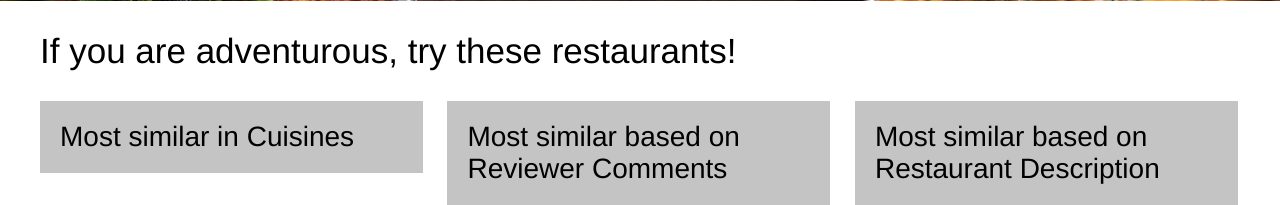
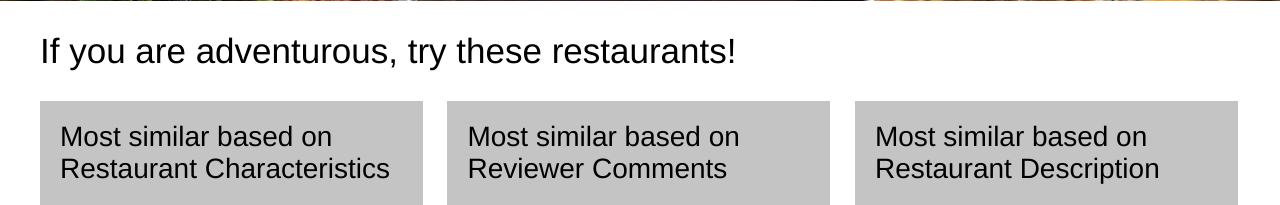
Before and after one commit to yueweng/restaurant-recommender, a Flask app: template src/templates/recommendations.html in a window 1280 px wide; the page is wider, and only the part inside the window is pictured. Shown: the part 949-1154 px from the top of that part. Run offline with Flask 2, Linux system fonts and the light colour scheme; the template is opened without the code that fills it, so the values that code supplies are empty.

Commit message:
update rec

```diff
--- a/src/templates/recommendations.html
+++ b/src/templates/recommendations.html
@@ -53,7 +53,7 @@
       <div class='box-wrapper'>
         <div class='grey-box'>
           <div class='text'>
-            Most similar in Cuisines
+            Most similar based on Restaurant Characteristics
           </div>
           {% if df1_other is defined %}
             {% for idx, row in df1_other.iterrows() %}
```
